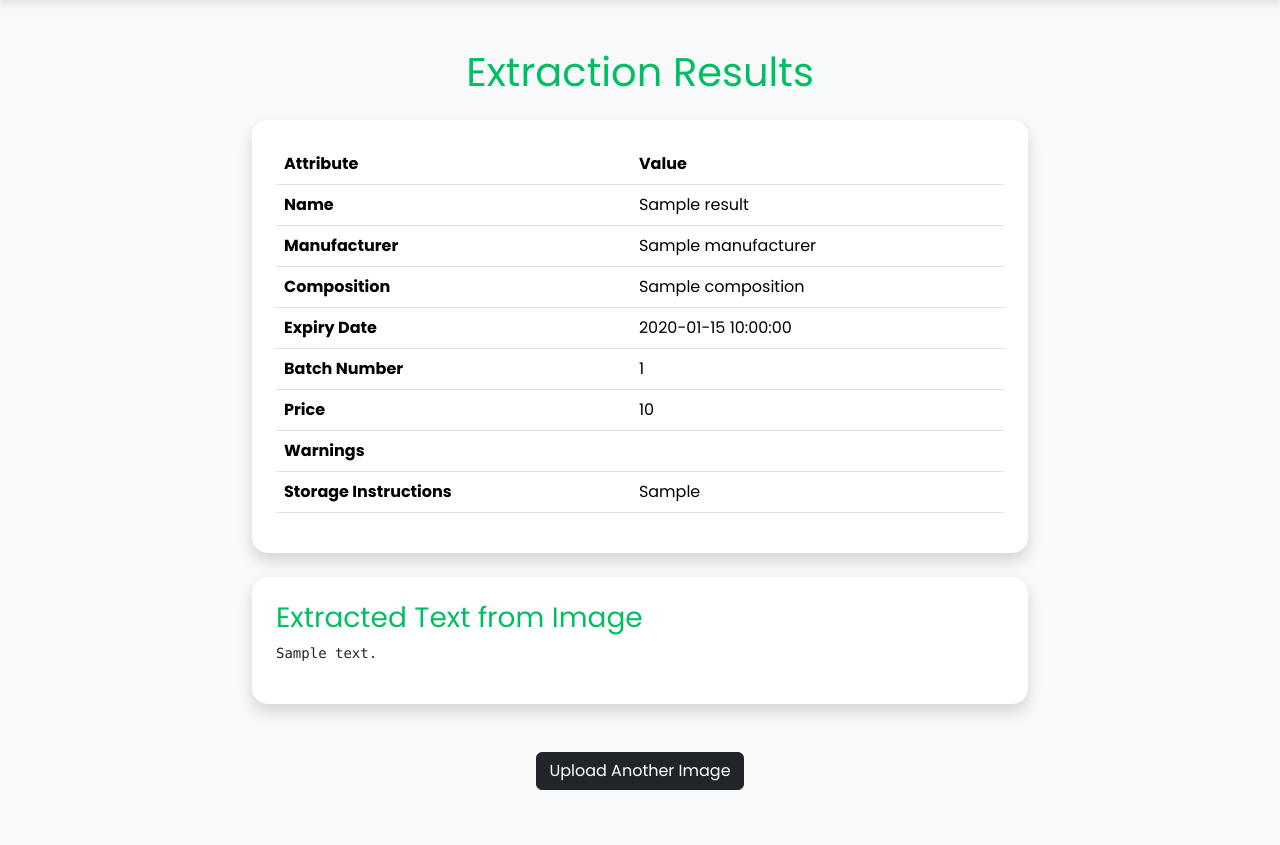
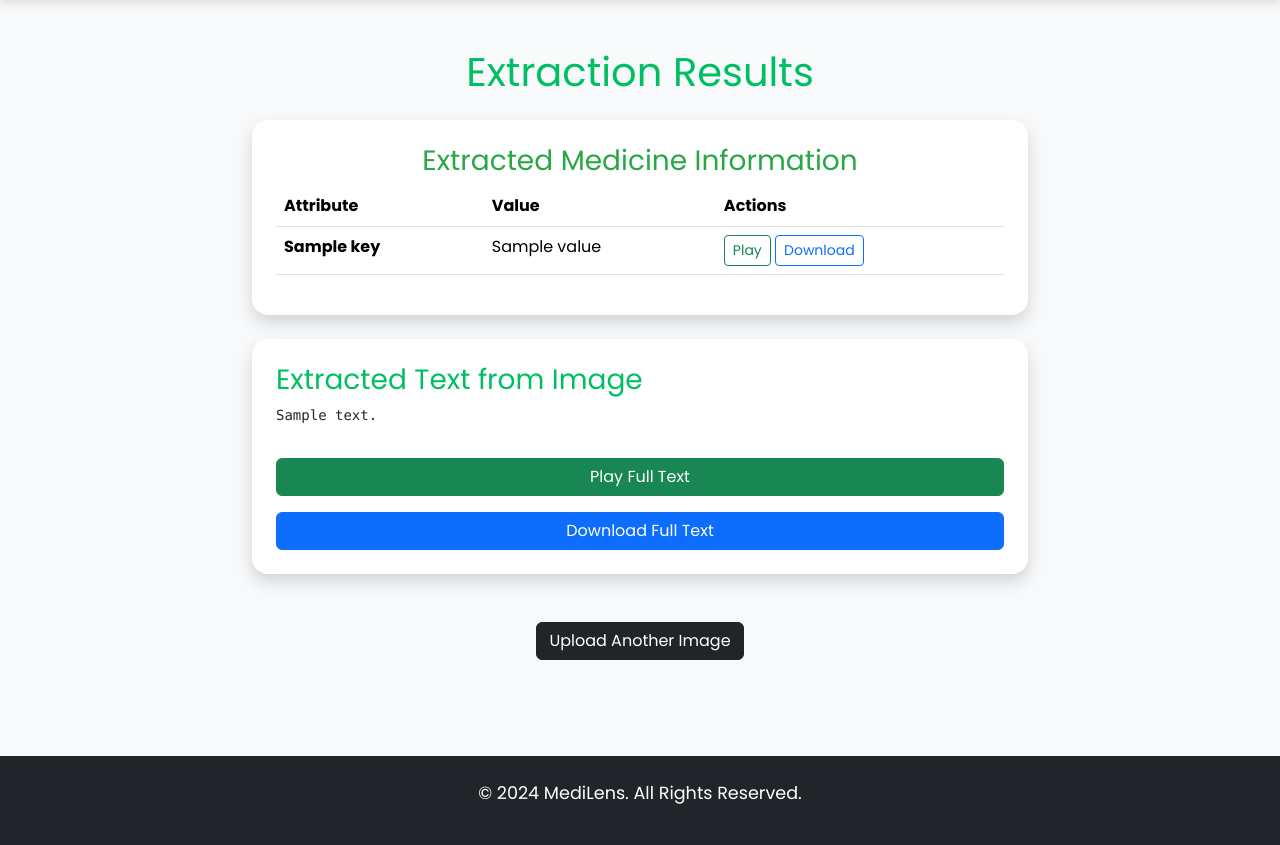
Before and after one commit to Kethanvr/Medilens, a Flask app: template templates/result.html in a window 1280 px wide. Shown: the part 94-939 px from the top of the page. Run offline with Flask 3, Linux system fonts and the light colour scheme; the template is opened without the code that fills it: most values are stand-ins (such as "Sample title", 1, 10 or a date in 2020); some libraries are stand-ins or nearby versions.

Commit message:
Add language translation and camera functionality to product page

```diff
--- a/app.py
+++ b/app.py
@@ -1,15 +1,21 @@
-from flask import Flask, request, jsonify, render_template, redirect, url_for, session
+from flask import Flask, request, jsonify, render_template, redirect, url_for, session, send_file
 from PIL import Image
 import pytesseract
 import re
 import io
 import base64
+from gtts import gTTS
+from deep_translator import GoogleTranslator
+import os
 
 app = Flask(__name__)
-app.secret_key = "your_secret_key"  # Required for using session
+app.secret_key = "your_secret_key"  # Required for session management
 
 # Helper function to parse OCR text
 def parse_ocr_text(ocr_text):
+    """
+    Parses the OCR text to extract relevant fields.
+    """
     data = {
         "name": re.search(r"(Name|Product Name):\s*(.+)", ocr_text, re.IGNORECASE),
         "manufacturer": re.search(r"(Manufacturer|Mfg. by):\s*(.+)", ocr_text, re.IGNORECASE),
@@ -27,28 +33,49 @@
 
     return formatted_data
 
+
+# Helper function to translate text
+def translate_text(text, target_language):
+    """
+    Translates the given text into the target language.
+    """
+    try:
+        return GoogleTranslator(source='auto', target=target_language).translate(text)
+    except Exception as e:
+        print(f"Translation error: {e}")
+        return text  # Return original text if translation fails
+
+
 @app.route('/')
 def home():
+    """
+    Route for the home page.
+    """
     return render_template('home.html')
+
 
 @app.route('/product')
 def product_page():
+    """
+    Route for the product upload page.
+    """
     return render_template('product.html')
+
 
 @app.route('/upload', methods=['POST'])
 def upload_image():
-    if 'file' not in request.files and 'file' not in request.form:
+    """
+    Route to handle image upload and OCR processing.
+    """
+    if 'file' not in request.files:
         return jsonify({'status': 'error', 'message': 'No file uploaded.'})
 
-    # Handle file upload from form-data
-    if 'file' in request.files:
-        file = request.files['file']
-        image = Image.open(file.stream)
-    # Handle base64-encoded image (from the camera)
-    elif 'file' in request.form:
-        image_data = request.form['file']
-        image_data = image_data.split(",")[1]  # Remove base64 prefix
-        image = Image.open(io.BytesIO(base64.b64decode(image_data)))
+    # Get the selected language from the request
+    language = request.form.get('language', 'en')  # Default to English
+
+    # Handle file upload
+    file = request.files['file']
+    image = Image.open(file.stream)
 
     # Extract OCR text
     ocr_text = pytesseract.image_to_string(image)
@@ -56,34 +83,46 @@
     # Parse structured data
     structured_data = parse_ocr_text(ocr_text)
 
-    # Store the extracted data in session
-    session['result'] = {
-        'name': structured_data.get('name', 'No Information'),
-        'manufacturer': structured_data.get('manufacturer', 'No Information'),
-        'composition': structured_data.get('composition', 'No Information'),
-        'expiry_date': structured_data.get('expiry_date', 'No Information'),
-        'batch_number': structured_data.get('batch_number', 'No Information'),
-        'price': structured_data.get('price', 'No Information'),
-        'warnings': structured_data.get('warnings', 'No Information'),
-        'storage_instructions': structured_data.get('storage_instructions', 'No Information'),
-        'full_text': ocr_text  # Include the full extracted text
-    }
+    # Translate fields based on the selected language
+    translated_data = {key: translate_text(value, language) for key, value in structured_data.items()}
+    translated_data['full_text'] = translate_text(ocr_text, language)
+
+    # Store the translated data in session
+    session['result'] = translated_data
 
     # Redirect to the result page
     return redirect(url_for('result_page'))
+
 
 @app.route('/result')
 def result_page():
     """
     Route for the result page.
     """
-    # Retrieve the result data from the session
     result = session.get('result', {})
     if not result:
         return "No data found. Please upload an image first.", 400
 
     return render_template('result.html', result=result)
 
+
+@app.route('/generate-audio/<field>', methods=['GET'])
+def generate_audio(field):
+    """
+    Route to generate audio for a specific field.
+    """
+    result = session.get('result', {})
+    text = result.get(field, "No information available.")
+
+    # Generate audio using gTTS
+    tts = gTTS(text, lang='en')  # Note: gTTS supports limited languages like 'kn' and 'te'
+    audio_path = f"static/audio/{field}.mp3"
+    tts.save(audio_path)
+
+    return send_file(audio_path, mimetype='audio/mpeg')
+
+
 if __name__ == '__main__':
-    pytesseract.pytesseract.tesseract_cmd = r'C:\Program Files\Tesseract-OCR\tesseract.exe'  # Update if needed
+    # Ensure Tesseract OCR is properly configured
+    pytesseract.pytesseract.tesseract_cmd = r'C:\Program Files\Tesseract-OCR\tesseract.exe'  # Update this path if needed
     app.run(debug=True, port=3000)
--- a/templates/result.html
+++ b/templates/result.html
@@ -8,7 +8,34 @@
     <link href="https://fonts.googleapis.com/css2?family=Poppins:wght@300;400;600;700&display=swap" rel="stylesheet">
     <!-- Bootstrap CSS -->
     <link href="https://cdn.jsdelivr.net/npm/bootstrap@5.3.0-alpha3/dist/css/bootstrap.min.css" rel="stylesheet">
-    <link rel="stylesheet" href="styles.css">
+    <link rel="stylesheet" href="{{ url_for('static', filename='styles.css') }}">
+    <script>
+        function playAudio(text) {
+            if (!text || text.trim() === "No Information") {
+                alert("No information available to play.");
+                return;
+            }
+            const utterance = new SpeechSynthesisUtterance(text);
+            utterance.lang = 'en-US';  // Set language (e.g., English US)
+            speechSynthesis.speak(utterance);
+        }
+
+        async function downloadAudio(field) {
+            try {
+                const response = await fetch(`/generate-audio/${field}`);
+                if (!response.ok) throw new Error("Failed to generate audio.");
+                const blob = await response.blob();
+                const url = window.URL.createObjectURL(blob);
+                const link = document.createElement('a');
+                link.href = url;
+                link.download = `${field}.mp3`;
+                link.click();
+                window.URL.revokeObjectURL(url);
+            } catch (error) {
+                alert("Failed to download audio. Please try again.");
+            }
+        }
+    </script>
 </head>
 <body style="font-family: 'Poppins', sans-serif; background-color: #f8f9fa;">
 
@@ -19,7 +46,7 @@
         </div>
         <nav>
             <ul class="d-flex list-unstyled gap-4">
-                <li><a href="product.html" class="text-dark text-decoration-none">Home</a></li>
+                <li><a href="/product" class="text-dark text-decoration-none">Home</a></li>
                 <li><a href="#" class="text-dark text-decoration-none">Menu</a></li>
                 <li><a href="#" class="text-dark text-decoration-none">Upload</a></li>
                 <li><a href="#" class="text-dark text-decoration-none">Contact us</a></li>
@@ -31,46 +58,28 @@
     <main class="container py-5">
         <h1 class="text-center" style="color: #00bf63;">Extraction Results</h1>
         <div class="card p-4 shadow mt-4">
+            <h3 class="text-center text-success">Extracted Medicine Information</h3>
             <table class="table">
                 <thead>
                     <tr>
                         <th>Attribute</th>
                         <th>Value</th>
+                        <th>Actions</th>
                     </tr>
                 </thead>
                 <tbody>
-                    <tr>
-                        <td><strong>Name</strong></td>
-                        <td>{{ result.name }}</td>
-                    </tr>
-                    <tr>
-                        <td><strong>Manufacturer</strong></td>
-                        <td>{{ result.manufacturer }}</td>
-                    </tr>
-                    <tr>
-                        <td><strong>Composition</strong></td>
-                        <td>{{ result.composition }}</td>
-                    </tr>
-                    <tr>
-                        <td><strong>Expiry Date</strong></td>
-                        <td>{{ result.expiry_date }}</td>
-                    </tr>
-                    <tr>
-                        <td><strong>Batch Number</strong></td>
-                        <td>{{ result.batch_number }}</td>
-                    </tr>
-                    <tr>
-                        <td><strong>Price</strong></td>
-                        <td>{{ result.price }}</td>
-                    </tr>
-                    <tr>
-                        <td><strong>Warnings</strong></td>
-                        <td>{{ result.warnings }}</td>
-                    </tr>
-                    <tr>
-                        <td><strong>Storage Instructions</strong></td>
-                        <td>{{ result.storage_instructions }}</td>
-                    </tr>
+                    {% for key, value in result.items() %}
+                        {% if key != 'full_text' %}
+                        <tr>
+                            <td><strong>{{ key.replace('_', ' ').capitalize() }}</strong></td>
+                            <td>{{ value }}</td>
+                            <td>
+                                <button class="btn btn-sm btn-outline-success" onclick="playAudio('{{ value }}')">Play</button>
+                                <button class="btn btn-sm btn-outline-primary" onclick="downloadAudio('{{ key }}')">Download</button>
+                            </td>
+                        </tr>
+                        {% endif %}
+                    {% endfor %}
                 </tbody>
             </table>
         </div>
@@ -79,6 +88,8 @@
         <div class="card p-4 shadow mt-4">
             <h3 style="color: #00bf63;">Extracted Text from Image</h3>
             <pre>{{ result.full_text }}</pre>
+            <button class="btn btn-success mt-3" onclick="playAudio('{{ result.full_text }}')">Play Full Text</button>
+            <button class="btn btn-primary mt-3" onclick="downloadAudio('full_text')">Download Full Text</button>
         </div>
 
         <div class="text-center mt-5">
```
Also changed, not shown: templates/product.html (+50 -28 lines), 1 other file.
